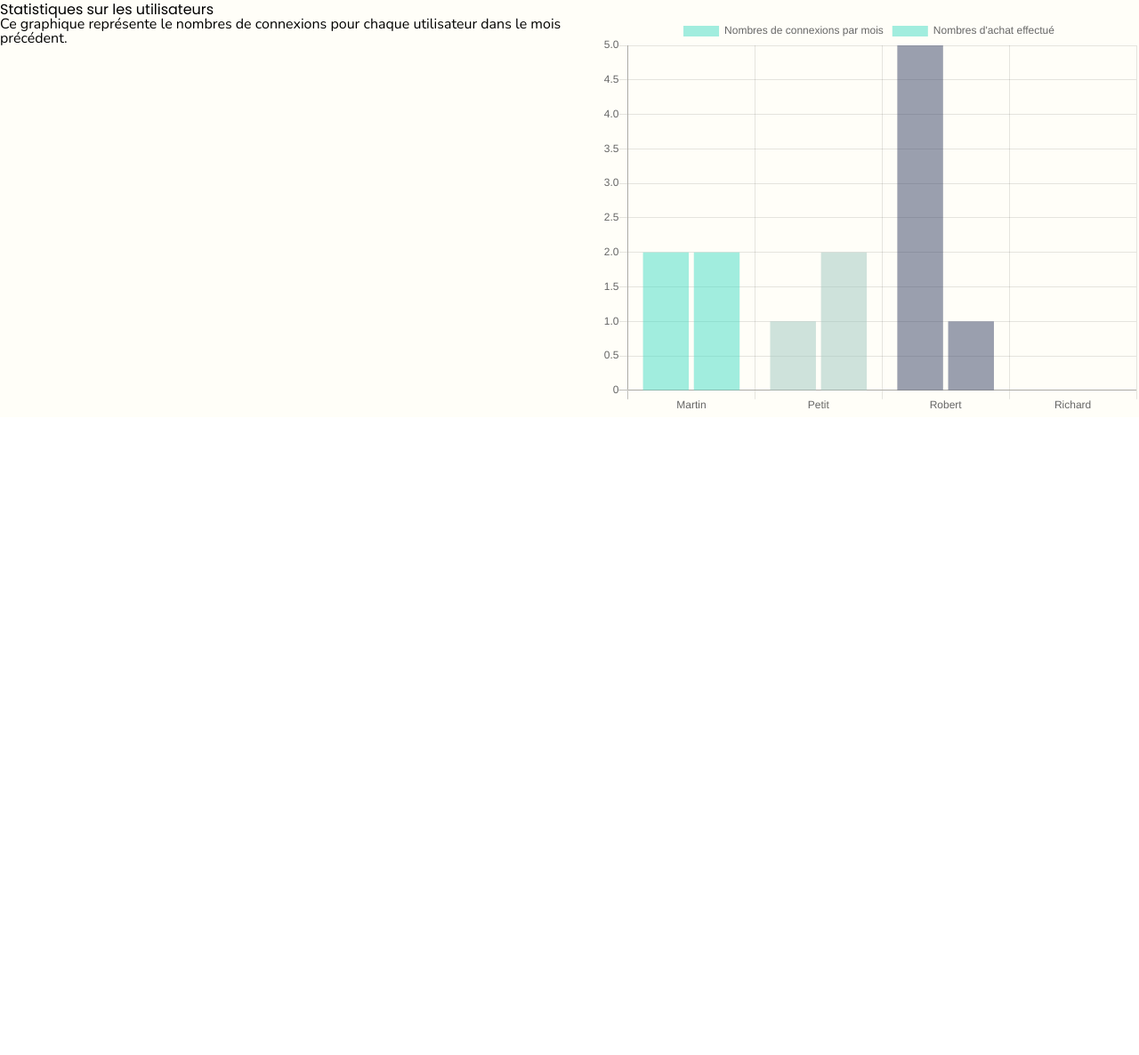
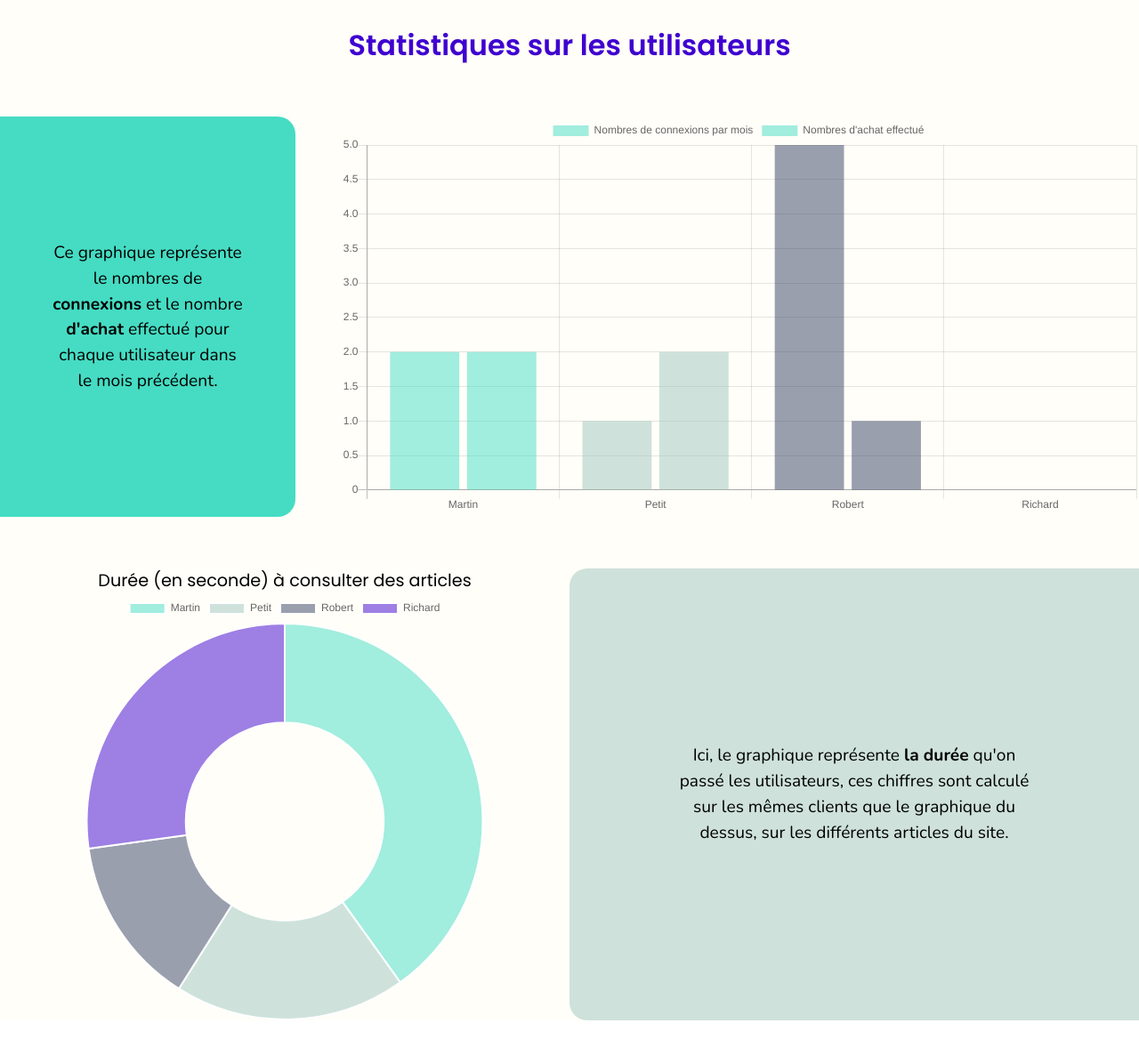
Before and after one commit to RobinFERREIRADASILVA/nooco-test, a React app: page / in a window 1280 px wide. Shown: the part 156-1342 px from the top of the page at 89% size. Before the commit the page ends 800 px from the top, so only its background shows below. Built offline with nearby package versions, Linux system fonts and the light colour scheme.

Commit message:
Second graph on duration

```diff
--- a/src/components/User/index.js
+++ b/src/components/User/index.js
@@ -1,7 +1,7 @@
 /* eslint-disable no-plusplus */
 /* eslint-disable max-len */
 import React from 'react';
-import { Bar } from 'react-chartjs-2';
+import { Bar, Doughnut } from 'react-chartjs-2';
 import { users, logClics } from 'src/data';
 
 // Import style
@@ -23,12 +23,23 @@ const User = () => {
     return counter;
   });
 
+  // Data for second graphic
+  const durationOnArticle = users.map((user) => {
+    let counter = 0;
+    const loopOnProduct = logClics.map((product) => {
+      if (user.id === product.idUser) {
+        counter += product.duration;
+      }
+    });
+    return counter;
+  });
+
   return (
     <div className="user">
       <h2>Statistiques sur les utilisateurs</h2>
       <div className="user-first">
-        <div className="user-description">
-          <p>Ce graphique représente le nombres de connexions pour chaque utilisateur dans le mois précédent.</p>
+        <div className="user-description-first">
+          <p>Ce graphique représente le nombres de <strong>connexions</strong> et le nombre <strong>d'achat</strong> effectué pour chaque utilisateur dans le mois précédent.</p>
         </div>
         <div className="user-graph-first">
           <Bar
@@ -58,15 +69,45 @@ const User = () => {
               ],
             }}
             height={450}
-            width={400}
+            width={900}
             options={{
               maintainAspectRatio: false,
             }}
           />
         </div>
       </div>
+      <div className="user-second">
+        <div className="user-graph-second">
+          <h3>Durée (en seconde) à consulter des articles</h3>
+          <Doughnut
+            data={{
+              labels: lastNames,
+              datasets: [
+                {
+                  data: durationOnArticle,
+                  backgroundColor: [
+                    'rgb(69, 220, 195, 0.5)',
+                    'rgba(158, 198, 190, 0.5)',
+                    'rgba(55, 64, 100, 0.5)',
+                    'rgba(63, 0, 208, 0.5)',
+                  ],
+                },
+              ],
+            }}
+            height={450}
+            width={600}
+            options={{
+              maintainAspectRatio: false,
+            }}
+          />
+
+        </div>
+        <div className="user-description-second">
+          <p>Ici, le graphique représente <strong>la durée</strong> qu'on passé les utilisateurs, ces chiffres sont calculé sur les mêmes clients que le graphique du dessus, sur les différents articles du site.</p>
+        </div>
+      </div>
     </div>
   );
-}
+};
 
 export default User;
--- a/src/components/User/user.scss
+++ b/src/components/User/user.scss
@@ -1,7 +1,38 @@
 .user {
-  .user-first {
+  h2 {
+    font-size: 2em;
+    text-align: center;
+    margin: 2em;
+    color: rgba(63, 0, 208);
+    font-weight: bold;
+  }
+  .user-first, .user-second  {
     display: flex;
+    font-size: 1.2em;
+    text-align: center;
+    line-height: 1.5em;
+    margin: 3em 0;
+    .user-description-first, .user-description-second {
+      background: rgb(69, 220, 195);
+      border-radius: 0 20px 20px 0;
+      display: flex;
+      width: 35%;
+      p {
+        align-self: center;
+        padding: 3em;
+      }
+    }
+    .user-graph-second {
+      width: 40%;
+      margin: 0 auto;
+    }
     .user-graph-first {
+      margin-left: 2.5em;
+    }
+    .user-description-second {
+      background: rgba(158, 198, 190, 0.5);
+      padding: 3em;
+      border-radius: 20px 0px 0px 20px;
       width: 50%;
     }
 
--- a/src/styles/index.scss
+++ b/src/styles/index.scss
@@ -6,6 +6,9 @@
 
 h1,h2,h3,h4 {
   font-family: 'Poppins', sans-serif;
+}
+strong {
+  font-weight: bold;
 }
 
 /*
```
